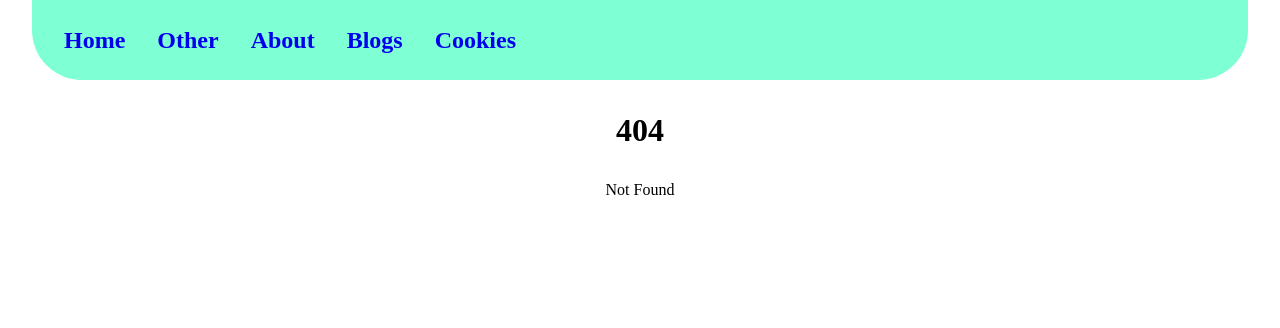
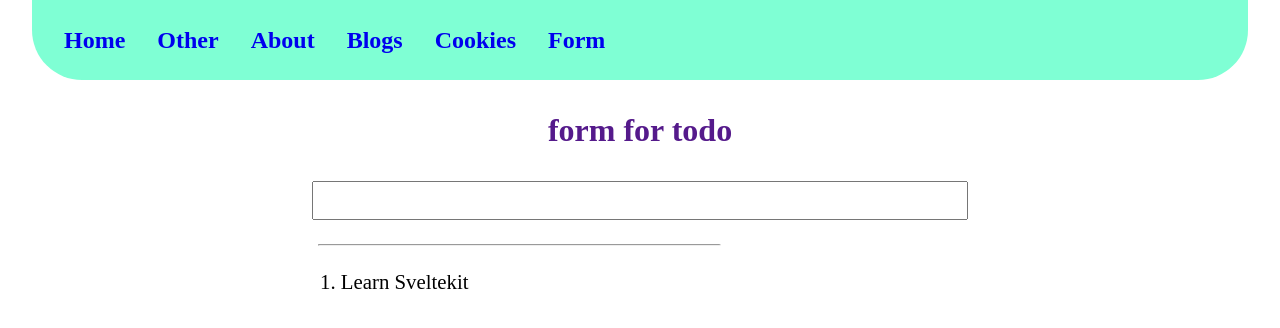
Before and after one commit to Waldemar-00/Sveltekit, a SvelteKit app: page /form in a window 1280 px wide. Before the commit this address had no page. Shown: the top 328 px of the page. Built offline with nearby package versions, Linux system fonts and the light colour scheme; no server answers.

Commit message:
Sveltekit: fn load, actions for form and other.

```diff
--- a/package.json
+++ b/package.json
@@ -29,5 +29,8 @@
 		"typescript": "^5.0.0",
 		"vite": "^5.0.3"
 	},
-	"type": "module"
+	"type": "module",
+	"dependencies": {
+		"uuid": "^9.0.1"
+	}
 }
--- /dev/null
+++ b/src/lib/database.js
@@ -0,0 +1,26 @@
+// @ts-nocheck
+import { v4 } from 'uuid';
+const mapTodos = new Map();
+
+export function createDefaultTodo (userid) {
+  if ( !mapTodos.get( userid ) ) {
+    mapTodos.set( userid,
+      [
+        {
+        id: v4(),
+        addTodo: 'Learn Sveltekit',
+        done: false
+        },
+      ]
+    )
+  }
+  return mapTodos.get(userid)
+}
+export function createTodo ( userid, addTodo ) {
+  const userTodos = mapTodos.get( userid );
+  userTodos.push( {
+    id: v4(),
+    addTodo,
+    done: false
+  } );
+}
--- a/src/routes/+layout.svelte
+++ b/src/routes/+layout.svelte
@@ -5,6 +5,7 @@
 		<li><a href="/about"><h2>About</h2></a></li>
 		<li><a href="/blogs"><h2>Blogs</h2></a></li>
 		<li><a href="/cookies"><h2>Cookies</h2></a></li>
+		<li><a href="/form"><h2>Form</h2></a></li>
 	</ul>
 </nav>
 <slot></slot>
@@ -46,4 +47,7 @@
 		margin: 2rem auto;
 		text-align: center;
 	}
+	:global(h1) {
+		color: #551a8b;
+	}
 </style>
--- /dev/null
+++ b/src/routes/form/+page.server.js
@@ -0,0 +1,18 @@
+import { v4 } from 'uuid';
+import * as db from '$lib/database.js'
+export function load ( { cookies } ) {
+	let userid = cookies.get('userid');
+	if (!userid) {
+		userid = v4();
+		cookies.set('userid', userid, { path: '/' });
+	}
+	return {
+		todos: db.createDefaultTodo(userid)
+	};
+}
+export const actions = {
+	default: async ( { cookies, request } ) => {
+		const response = await request.formData();
+		db.createTodo(cookies.get('userid'), response.get('addTodo'));
+	}
+};
--- /dev/null
+++ b/src/routes/form/+page.svelte
@@ -0,0 +1,51 @@
+<script>
+	// @ts-nocheck
+	export let data;
+	console.log(data);
+</script>
+
+<h1>form for todo</h1>
+<main>
+	<form method="POST">
+		<input type="text" autocomplete="off" name="addTodo" />
+	</form>
+	<hr />
+	<ul>
+		{#each data.todos as t, index (index)}
+			<li>{index + 1}. {t.addTodo}</li>
+		{/each}
+	</ul>
+</main>
+
+<style>
+	main {
+		display: flex;
+		flex-direction: column;
+		align-items: center;
+		gap: 1rem;
+		width: 80vmin;
+		margin: 2rem auto;
+	}
+	input {
+		width: 80vmin;
+		padding: 0.4rem;
+		font-size: 1.2rem;
+		outline-color: grey;
+	}
+	hr {
+		width: 50vmin;
+		transform: translateX(-30%);
+	}
+	ul {
+		align-self: flex-start;
+		margin: 0;
+		padding: 0;
+		display: flex;
+		flex-direction: column;
+		gap: 1rem;
+		align-items: flex-start;
+		list-style: none;
+		font-size: 1.3rem;
+		width: fit-content;
+	}
+</style>
--- /dev/null
+++ b/src/routes/login/+page.svelte
@@ -0,0 +1 @@
+<h1>Login</h1>
```
Also changed, not shown: 1 other file (tests, documents, lock files or other folders).
